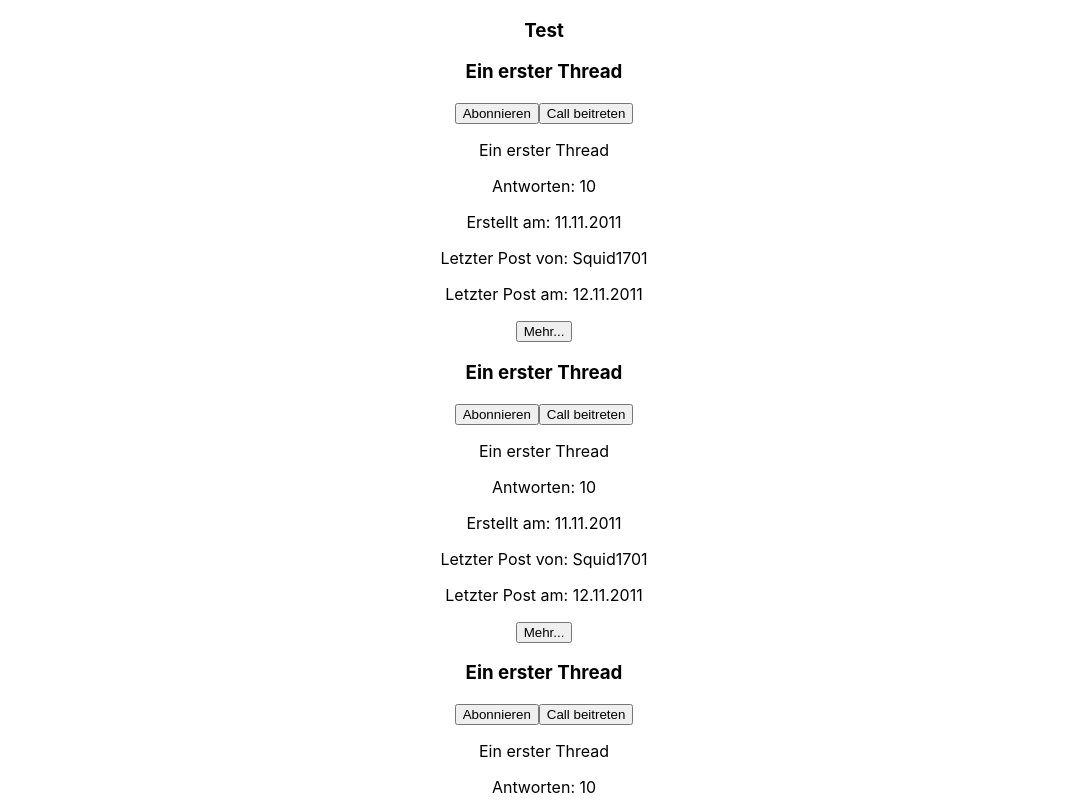
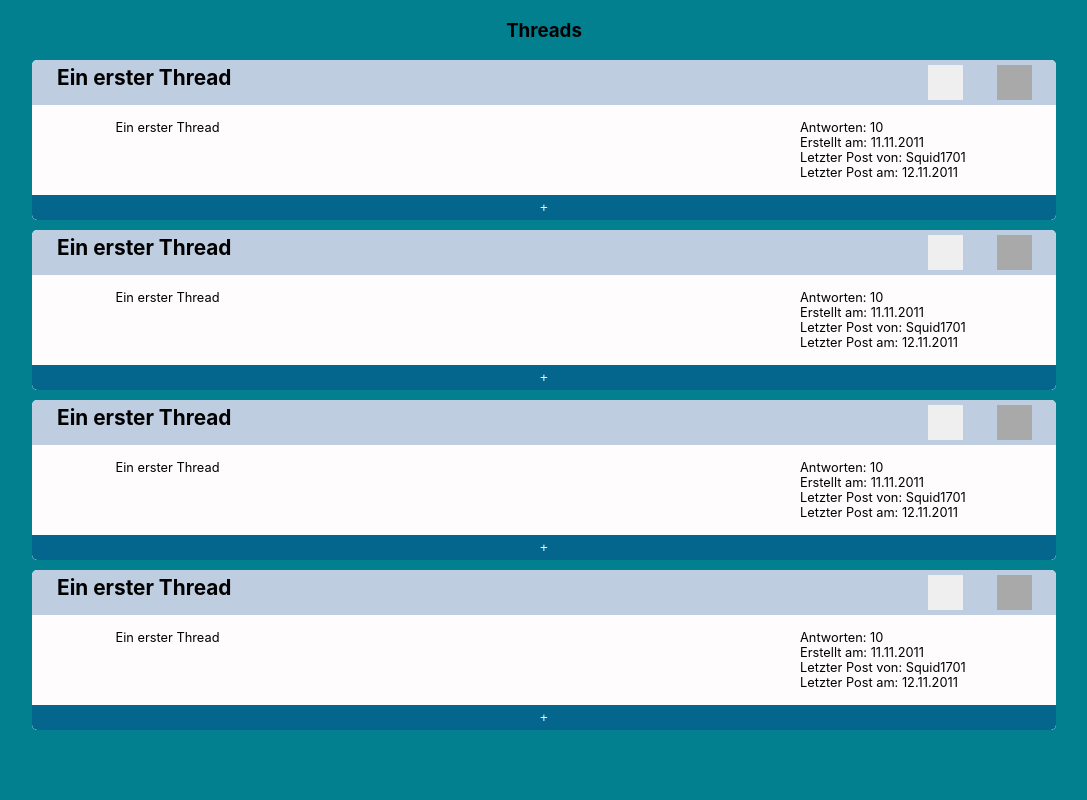
Before and after one commit to Avartos/Webaufbau, a React (Create React App) app: page / in a window 1280 px wide. Shown: the top 800 px of the page, without its empty margins (96-1183 px from the left). Built offline with nearby package versions, Linux system fonts and the light colour scheme.

Commit message:
#4 added slight css to thread list

```diff
--- a/package.json
+++ b/package.json
@@ -6,6 +6,7 @@
     "@testing-library/jest-dom": "^5.12.0",
     "@testing-library/react": "^11.2.7",
     "@testing-library/user-event": "^12.8.3",
+    "classnames": "^2.3.1",
     "react": "^17.0.2",
     "react-dom": "^17.0.2",
     "react-scripts": "4.0.3",
--- a/src/App.js
+++ b/src/App.js
@@ -4,7 +4,7 @@ import ThreadList from './components/threadList';
 function App() {
   return (
     <div className="App">
-        <h3>Test</h3>
+        <h3>Threads</h3>
         <ThreadList/>
     </div>
   );
--- a/src/components/thread.jsx
+++ b/src/components/thread.jsx
@@ -1,6 +1,7 @@
 import React from "react";
 import PreviewList from "./previewList";
 import ThreadStatistics from "./threadStatistics";
+import classNames from 'classnames';
 
 const Thread = ({
   id,
@@ -17,13 +18,17 @@ const Thread = ({
   posts
 }) => {
 
+  let subscribeClass = classNames({
+    subscribeButton: true,
+    active: isSubscribed
+  });
+
   return (
     <div className="thread">
       <div className="threadHeader">
-        <h3 className="threadTitle">{subject}</h3>
-        <button onClick={() => handleSubscribeThread(id)}>Abonnieren</button>
-        {isSubscribed && <span>Test</span>}
-        <button className="callButton">Call beitreten</button>
+        <span className="threadTitle">{subject}</span>
+        <button className="callButton"></button>
+        <button onClick={() => handleSubscribeThread(id)} className={subscribeClass}></button>
       </div>
       <div className="threadBody">
         <p className="shortDescription">{subject}</p>
@@ -39,8 +44,8 @@ const Thread = ({
         onClick={() => handleTogglePreview(id)}
         className="loadMoreButton"
       >
-        {isUnfolded && <span>Reduzieren</span>}
-        {!isUnfolded && <span>Mehr...</span>}
+        {isUnfolded && <span>-</span>}
+        {!isUnfolded && <span>+</span>}
       </button>
       {isUnfolded && <PreviewList key={id} posts={posts}/>}
     </div>
--- a/src/components/threadList.jsx
+++ b/src/components/threadList.jsx
@@ -1,6 +1,7 @@
 import React from "react";
 import { useState } from "react";
 import Thread from "./thread";
+import "../threadList.css";
 
 const ThreadList = () => {
   const [threads, setThreads] = useState([
@@ -18,25 +19,25 @@ const ThreadList = () => {
           id: 0,
           subject: "tehest",
           body: "tehestText",
-          user: 'Squid1701'
+          user: "Squid1701",
         },
         {
           id: 1,
           subject: "tehest",
           body: "tehestText",
-          user: 'Squid1701'
+          user: "Squid1701",
         },
         {
           id: 2,
           subject: "tehest",
           body: "tehestText",
-          user: 'Squid1701'
+          user: "Squid1701",
         },
         {
           id: 3,
           subject: "tehest",
           body: "tehestText",
-          user: 'Squid1701'
+          user: "Squid1701",
         },
       ],
     },
@@ -54,25 +55,25 @@ const ThreadList = () => {
           id: 0,
           subject: "tehest",
           body: "tehestText",
-          user: 'Squid1701'
+          user: "Squid1701",
         },
         {
           id: 1,
           subject: "tehest",
           body: "tehestText",
-          user: 'Squid1701'
+          user: "Squid1701",
         },
         {
           id: 2,
           subject: "tehest",
           body: "tehestText",
-          user: 'Squid1701'
+          user: "Squid1701",
         },
         {
           id: 3,
           subject: "tehest",
           body: "tehestText",
-          user: 'Squid1701'
+          user: "Squid1701",
         },
       ],
     },
@@ -90,25 +91,25 @@ const ThreadList = () => {
           id: 0,
           subject: "tehest",
           body: "tehestText",
-          user: 'Squid1701'
+          user: "Squid1701",
         },
         {
           id: 1,
           subject: "tehest",
           body: "tehestText",
-          user: 'Squid1701'
+          user: "Squid1701",
         },
         {
           id: 2,
           subject: "tehest",
           body: "tehestText",
-          user: 'Squid1701'
+          user: "Squid1701",
         },
         {
           id: 3,
           subject: "tehest",
           body: "tehestText",
-          user: 'Squid1701'
+          user: "Squid1701",
         },
       ],
     },
@@ -126,25 +127,25 @@ const ThreadList = () => {
           id: 0,
           subject: "tehest",
           body: "tehestText",
-          user: 'Squid1701'
+          user: "Squid1701",
         },
         {
           id: 1,
           subject: "tehest",
           body: "tehestText",
-          user: 'Squid1701'
+          user: "Squid1701",
         },
         {
           id: 2,
           subject: "tehest",
           body: "tehestText",
-          user: 'Squid1701'
+          user: "Squid1701",
         },
         {
           id: 3,
           subject: "tehest",
           body: "tehestText",
-          user: 'Squid1701'
+          user: "Squid1701",
         },
       ],
     },
@@ -169,7 +170,7 @@ const ThreadList = () => {
   };
 
   return (
-    <React.Fragment>
+    <div className="threadList">
       {threads.map((thread) => {
         return (
           <Thread
@@ -189,7 +190,7 @@ const ThreadList = () => {
           />
         );
       })}
-    </React.Fragment>
+    </div>
   );
 };
 
--- /dev/null
+++ b/src/threadList.css
@@ -0,0 +1,126 @@
+:root {
+    --threadHeaderColor: #BFCDE0;
+    --threadBodyColor: #FEFCFD;
+    --buttonColor: #05668D;
+    --buttonHoverColor: #0085b9;
+    --buttonPressedColor: #054964;
+    --inkColor: #F038FF;
+}
+
+body {
+    background-color: #028090;
+}
+
+.thread {
+    display: block;
+    border-radius: 5px;
+    padding: 0px;
+    margin: 10px;
+    overflow: hidden;
+    background-color: var(--threadBodyColor);
+    border-radius: 5px;
+    width: 80%;
+    margin: 10px auto;
+}
+
+.thread p {
+    padding: 0;
+    margin: 0;
+
+}
+
+.threadHeader {
+    background-color: var(--threadHeaderColor);
+    border-radius: 5px 5px 0px 0px;
+    display: grid;
+    grid-template-columns: repeat(5, 1fr);
+    grid-gap: 10px;
+
+}
+
+.threadTitle {
+    font-size: 1.3em;
+    font-weight: bold;
+    text-align: left;
+    margin-left: 20px;
+    grid-column: 1/3;
+    padding: 5px;
+}
+
+.subscribeButton {
+    grid-column: 5;
+    border: none;
+    width: 35px;
+    height: 35px;
+    margin: 5px 70%;
+    background-color: darkgray;
+    transition: ease-in-out .1s;
+}
+
+.subscribeButton:hover {
+    background-color: grey;
+}
+
+.subscribeButton.active {
+    background-color: var(--inkColor);
+}
+
+.subscribeButton.active:hover {
+    background-color: #f279fd;
+}
+
+
+.callButton {
+    grid-column: 4;
+    border: none;
+    width: 35px;
+    height: 35px;
+    margin: 5px 140%;
+}
+
+.threadBody {
+    background-color: var(--threadBodyColor);
+    display: grid;
+    grid-template-columns: repeat(4, 1fr);
+    grid-gap: 10px;
+    padding: 15px;
+    font-size: .8em;
+}
+
+.threadStatistics {
+    grid-column: 4;
+    text-align: left;
+}
+
+.loadMoreButton {
+    background-color: var(--buttonColor);
+    color: white;
+    width: 100%;
+    height: 25px;
+    outline: none;
+    border: none;
+    border-color: var(--buttonColor);
+    border-radius: 0px 0px 5px 5px;
+    transition: ease-in-out .1s;
+}
+
+.loadMoreButton:hover {
+    background-color: var(--buttonHoverColor);
+}
+
+.loadMoreButton:active {
+    background-color: var(--buttonColor);
+}
+
+.postPreviews {
+    text-align: left;
+    padding: 5px;
+}
+
+.postPreviews:nth-child(1) {
+    background-color: var(--threadHeaderColor);
+}
+
+.postPreviews:nth-child(2n+1) {
+    background-color: var(--threadBodyColor);
+}
```
Also changed, not shown: public/images/splat.svg (added), 1 other file (tests, documents, lock files or other folders).
